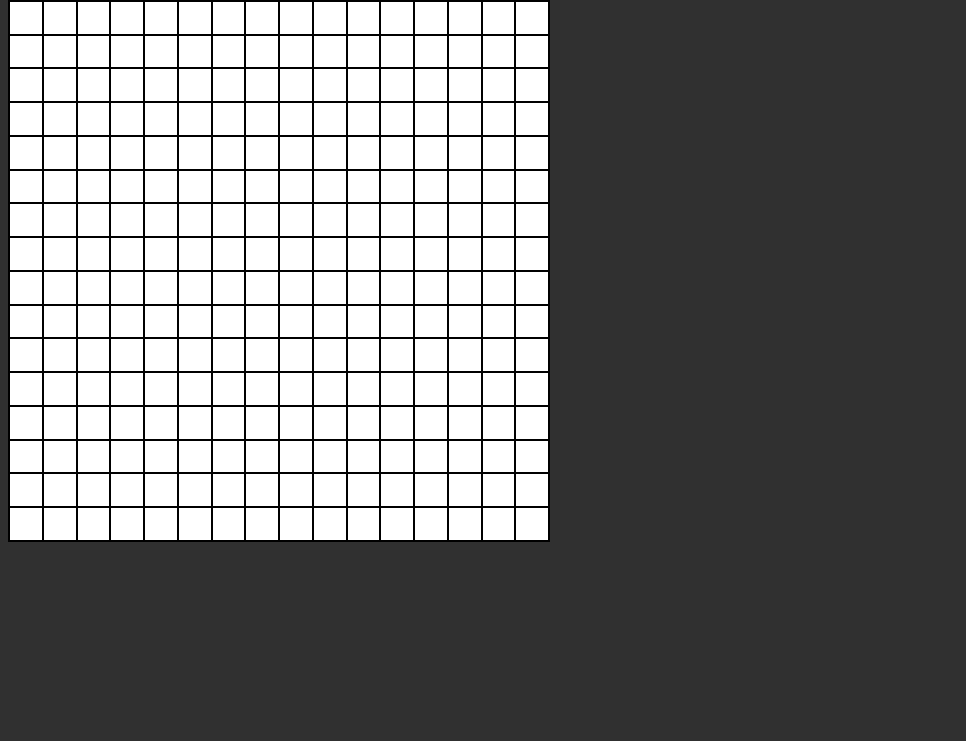
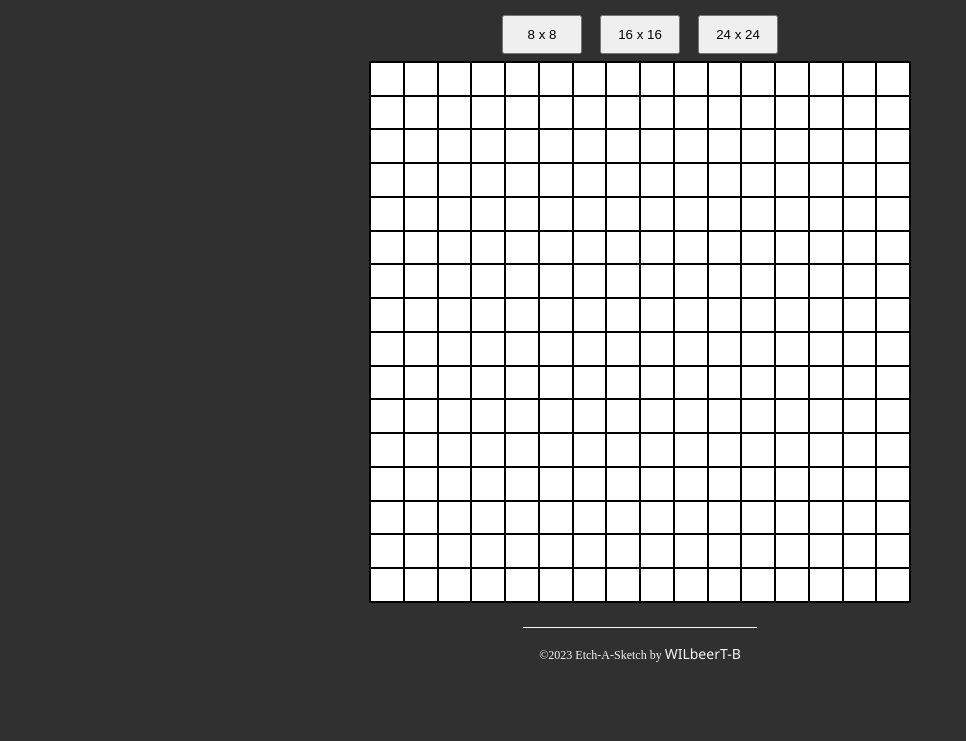
Before and after one commit to WILbeerT-B/etch-a-sketch, a plain HTML site: page index.html in a window 1280 px wide. Shown: the part 80-821 px from the top of the page, without its empty margins (0-966 px from the left). Drawn offline with Linux system fonts and the light colour scheme.

Commit message:
Modify all files
HTML - Add (1)main container to center all contents;
(2)buttons to choose the grid size; (3)footer section.

CSS - Add styles to buttons, grids and footer.

JS - Create functions (1)to choose the grid size,
(2)to generate the grid.

```diff
--- a/index.html
+++ b/index.html
@@ -9,9 +9,20 @@
     <title>Etch-A-Sketch</title>
 </head>
 <body>
-    <h1>Etch-A-Sketch</h1>
-    <div class="container">
+    <div class="main-container">
+        <h1>Etch-A-Sketch</h1>
+        <div class="btn-container">
+            <button class='grid-8'>8 x 8</button>
+            <button class='grid-16'>16 x 16</button>
+            <button class='grid-24'>24 x 24</button>
+        </div>
+        <div class="grid-container">
 
+        </div>
+        <div class="footer-container">©2023 Etch-A-Sketch by
+            <a href="https://github.com/WILbeerT-B" target="_blank">WILbeerT-B</a>
+        </div>
     </div>
+
 </body>
 </html>
--- a/script.js
+++ b/script.js
@@ -1,14 +1,35 @@
-const container = document.querySelector('.container');
-
-for (let i = 0; i < 256; i++) {
-    const divSquare = document.createElement('div');
-    divSquare.classList.add('color');
-    container.appendChild(divSquare);
+function chooseGrid() {
+    const buttons = document.querySelectorAll('button');
+    buttons.forEach((button) => {
+        button.addEventListener('click', () => {
+            if (button.classList.contains('grid-8')) {
+                generateGrid(8 * 8, 'grid-8x8');
+            } else if (button.classList.contains('grid-16')) {
+                generateGrid(16 * 16, 'grid-16x16');
+            } else if (button.classList.contains('grid-24')) {
+                generateGrid(24 * 24, 'grid-24x24');
+            }
+        });
+    });
 }
 
-const colorDivs = document.getElementsByClassName('color');
-for(let i=0; i<colorDivs.length; i++) {
-    colorDivs[i].addEventListener('mouseleave', () => {
-        colorDivs[i].style.backgroundColor = "black";
-    });
+function generateGrid(divNum = 16 * 16, className = 'grid-16x16') {
+    const gridContainer = document.querySelector('.grid-container');
+    gridContainer.innerHTML = "";
+    for (let i = 0; i < divNum; i++) {
+        const divSquare = document.createElement('div');
+        gridContainer.classList.remove('grid-8x8', 'grid-16x16', 'grid-24x24');
+        divSquare.classList.add(className);
+        gridContainer.appendChild(divSquare);
+        //paint the grid with black
+        let colorDivs = document.getElementsByClassName(className);
+        for(let i=0; i<colorDivs.length; i++) {
+            colorDivs[i].addEventListener('mouseenter', () => {
+                colorDivs[i].style.backgroundColor = "black";
+            });
+        }
+    }
 }
+
+chooseGrid();
+generateGrid();
--- a/styles.css
+++ b/styles.css
@@ -6,7 +6,19 @@ html, body {
     /* margin: 0 auto; */
 }
 
-.container {
+.main-container {
+    display: flex;
+    flex-direction: column;
+    align-items: center;
+}
+
+button {
+    margin: 7px;
+    padding: 10px;
+    width: 80px;
+}
+
+.grid-container {
     display: flex;
     border: 1px solid black;
     padding: 0;
@@ -15,13 +27,40 @@ html, body {
     height: 540px;
 }
 
-.container > div {
+.grid-8x8 {
+    border: 1px solid black;
+    background-color: white;
+    flex: 1;
+    padding: 30px;
+}
+
+.grid-16x16 {
     border: 1px solid black;
     background-color: white;
     flex: 1;
     padding: 15px;
 }
 
-.container > div:hover {
-    background-color: black;
+.grid-24x24 {
+    border: 1px solid black;
+    background-color: white;
+    flex: 1;
+    padding: 10px;
 }
+
+.footer-container {
+    display: block;
+    margin-top: 24px;
+    border-top: 1px solid whitesmoke;
+    padding: 16px;
+    color: whitesmoke;
+    font-family: 'Times New Roman', Times, serif;
+    font-size: 12px;
+}
+
+.footer-container > a {
+    color: whitesmoke;
+    text-decoration: none;
+    font-family: 'Segoe UI', Tahoma, Geneva, Verdana, sans-serif;
+    font-size: 14px;
+}
```
